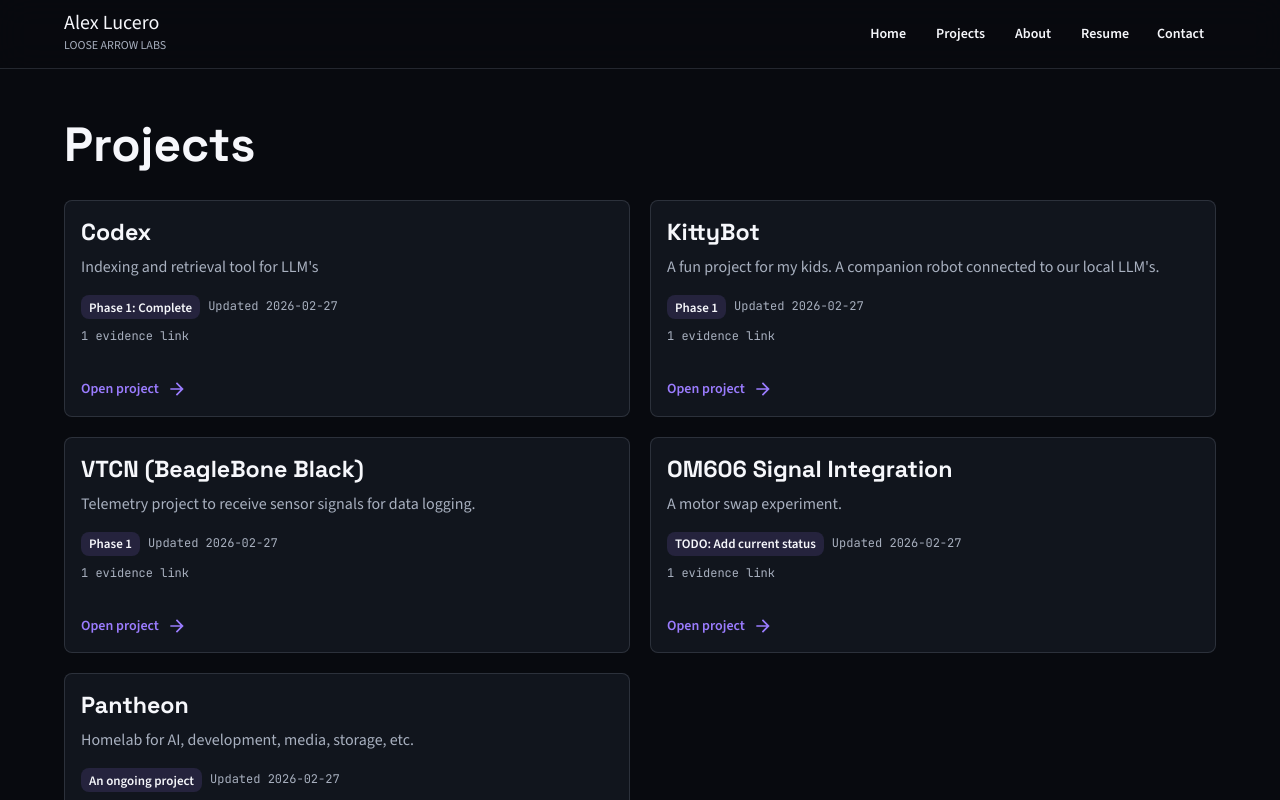
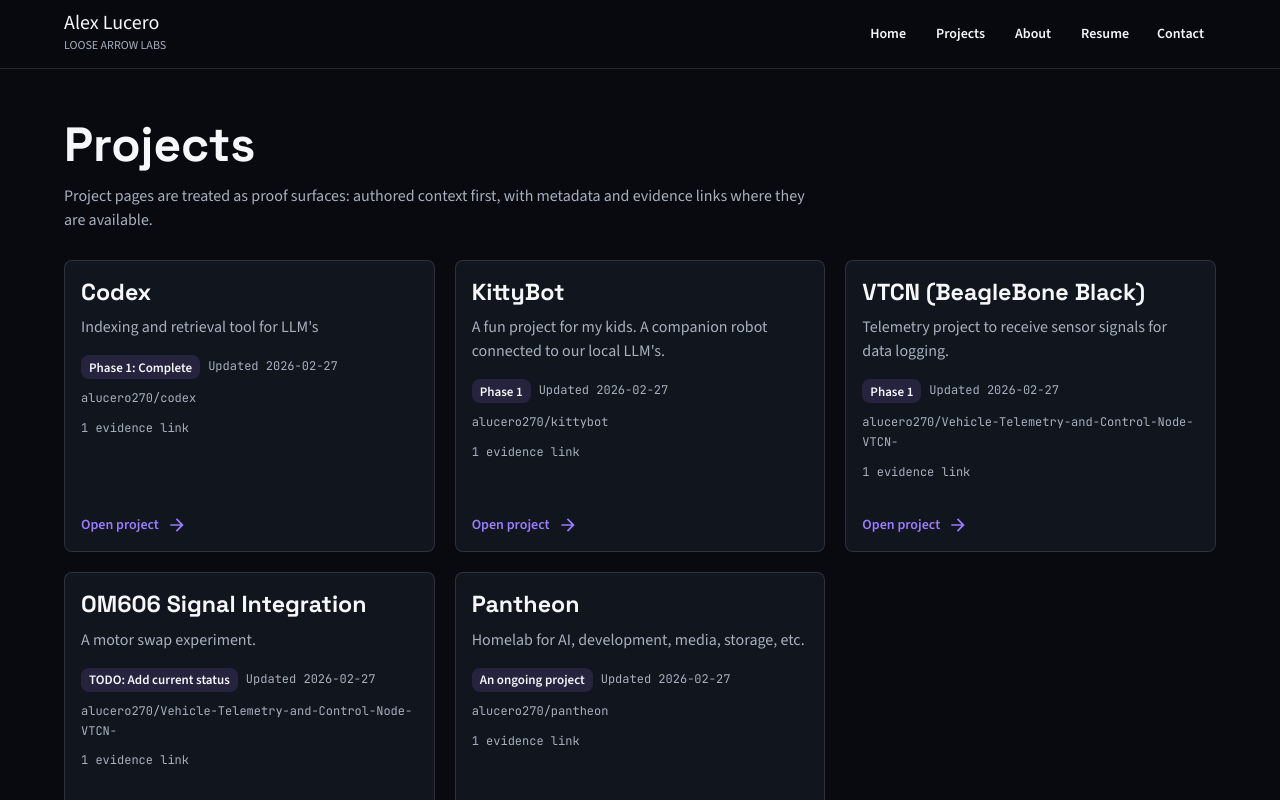
Before and after one commit to alucero270/Portfolio, a Next.js app: page /projects in a window 1280 px wide. Shown: the top 800 px of the page. Built offline with nearby package versions, Linux system fonts and the light colour scheme; what @mui/material-nextjs would draw is missing.

Commit message:
refactor(projects): redesign index as proof surface

```diff
--- a/src/app/projects/page.tsx
+++ b/src/app/projects/page.tsx
@@ -18,14 +18,24 @@ export default async function ProjectsPage() {
   const projectItems = projects.map((project) => ({
     evidenceCount: project.evidence?.length,
     href: toInternalHref(`/projects/${project.slug}`),
+    outcome: project.outcome,
+    repoLabel:
+      project.repoOwner && project.repoName
+        ? `${project.repoOwner}/${project.repoName}`
+        : undefined,
+    role: project.role,
     status: project.status,
     summary: project.summary,
+    tech: project.tech,
     title: project.title,
     updated: project.updated,
   }));
 
   return (
-    <ProjectIndexTemplate title="Projects">
+    <ProjectIndexTemplate
+      description="Project pages are treated as proof surfaces: authored context first, with metadata and evidence links where they are available."
+      title="Projects"
+    >
       <ProjectGrid projects={projectItems} />
     </ProjectIndexTemplate>
   );
--- a/src/components/molecules/project-card.tsx
+++ b/src/components/molecules/project-card.tsx
@@ -1,7 +1,7 @@
 import { ArrowForward } from "@mui/icons-material";
 import { Card, CardActions, CardContent, Stack, Typography } from "@mui/material";
 
-import { MonoLabel } from "@/components/atoms";
+import { MonoLabel, TechTag } from "@/components/atoms";
 
 import { CTAGroup } from "./cta-group";
 import { ProjectMetaRow } from "./project-meta-row";
@@ -10,8 +10,12 @@ export type ProjectCardData = {
   actionLabel?: string;
   evidenceCount?: number;
   href: string;
+  outcome?: string;
+  repoLabel?: string;
+  role?: string;
   status?: string;
   summary: string;
+  tech?: string[];
   title: string;
   updated?: string;
 };
@@ -25,8 +29,12 @@ export function ProjectCard({
   evidenceCount,
   headingComponent = "h2",
   href,
+  outcome,
+  repoLabel,
+  role,
   status,
   summary,
+  tech = [],
   title,
   updated,
 }: ProjectCardProps) {
@@ -34,8 +42,8 @@ export function ProjectCard({
     evidenceCount && evidenceCount > 1 ? `${evidenceCount} evidence links` : "1 evidence link";
 
   return (
-    <Card component="article">
-      <CardContent>
+    <Card component="article" sx={{ height: "100%", display: "flex", flexDirection: "column" }}>
+      <CardContent sx={{ flexGrow: 1 }}>
         <Typography
           component={headingComponent}
           variant="h3"
@@ -46,8 +54,18 @@ export function ProjectCard({
         <Typography color="text.secondary" sx={{ mb: 2 }}>
           {summary}
         </Typography>
-        <Stack spacing={1}>
+        <Stack spacing={1.25}>
           <ProjectMetaRow status={status} updated={updated} />
+          {role ? <Typography color="text.secondary">Role: {role}</Typography> : null}
+          {outcome ? <Typography color="text.secondary">Outcome: {outcome}</Typography> : null}
+          {tech.length > 0 ? (
+            <Stack direction="row" spacing={1} useFlexGap flexWrap="wrap">
+              {tech.map((tag) => (
+                <TechTag key={tag} label={tag} />
+              ))}
+            </Stack>
+          ) : null}
+          {repoLabel ? <MonoLabel>{repoLabel}</MonoLabel> : null}
           {evidenceCount ? <MonoLabel>{evidenceLabel}</MonoLabel> : null}
         </Stack>
       </CardContent>
--- a/src/components/organisms/project-grid.tsx
+++ b/src/components/organisms/project-grid.tsx
@@ -17,7 +17,7 @@ export function ProjectGrid({ headingComponent = "h2", projects }: ProjectGridPr
   return (
     <Grid container spacing={2.5}>
       {projects.map((project) => (
-        <Grid key={project.href} size={{ xs: 12, md: 6 }}>
+        <Grid key={project.href} size={{ xs: 12, md: 6, lg: 4 }}>
           <ProjectCard {...project} headingComponent={headingComponent} />
         </Grid>
       ))}
--- a/src/components/templates/project-index-template.tsx
+++ b/src/components/templates/project-index-template.tsx
@@ -1,19 +1,27 @@
-import { Stack } from "@mui/material";
+import { Stack, Typography } from "@mui/material";
 import type { ReactNode } from "react";
 
 import { SectionHeading } from "@/components/atoms";
 
 type ProjectIndexTemplateProps = {
   children: ReactNode;
+  description?: string;
   title: string;
 };
 
-export function ProjectIndexTemplate({ children, title }: ProjectIndexTemplateProps) {
+export function ProjectIndexTemplate({ children, description, title }: ProjectIndexTemplateProps) {
   return (
     <Stack spacing={3.5}>
-      <SectionHeading component="h1" variant="h1">
-        {title}
-      </SectionHeading>
+      <Stack spacing={1.5}>
+        <SectionHeading component="h1" variant="h1">
+          {title}
+        </SectionHeading>
+        {description ? (
+          <Typography color="text.secondary" sx={{ maxWidth: 760 }}>
+            {description}
+          </Typography>
+        ) : null}
+      </Stack>
       {children}
     </Stack>
   );
```
